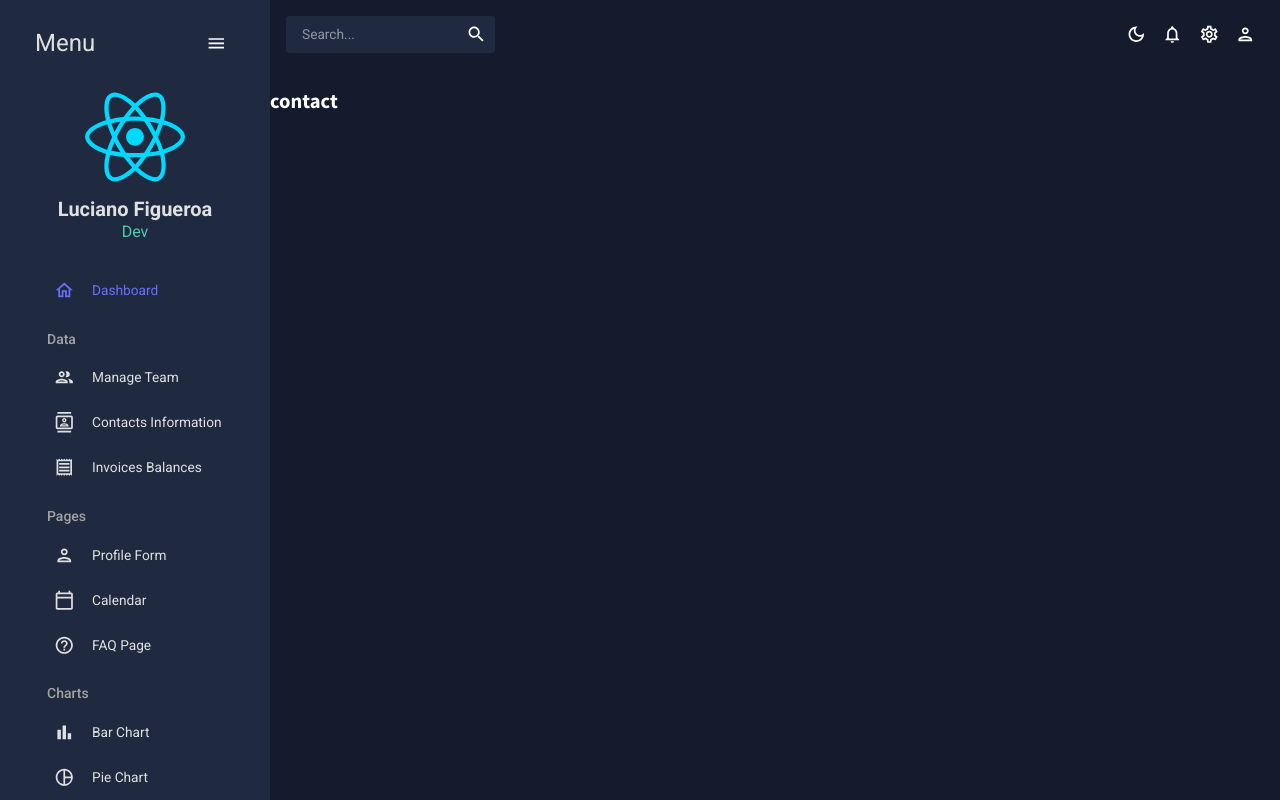
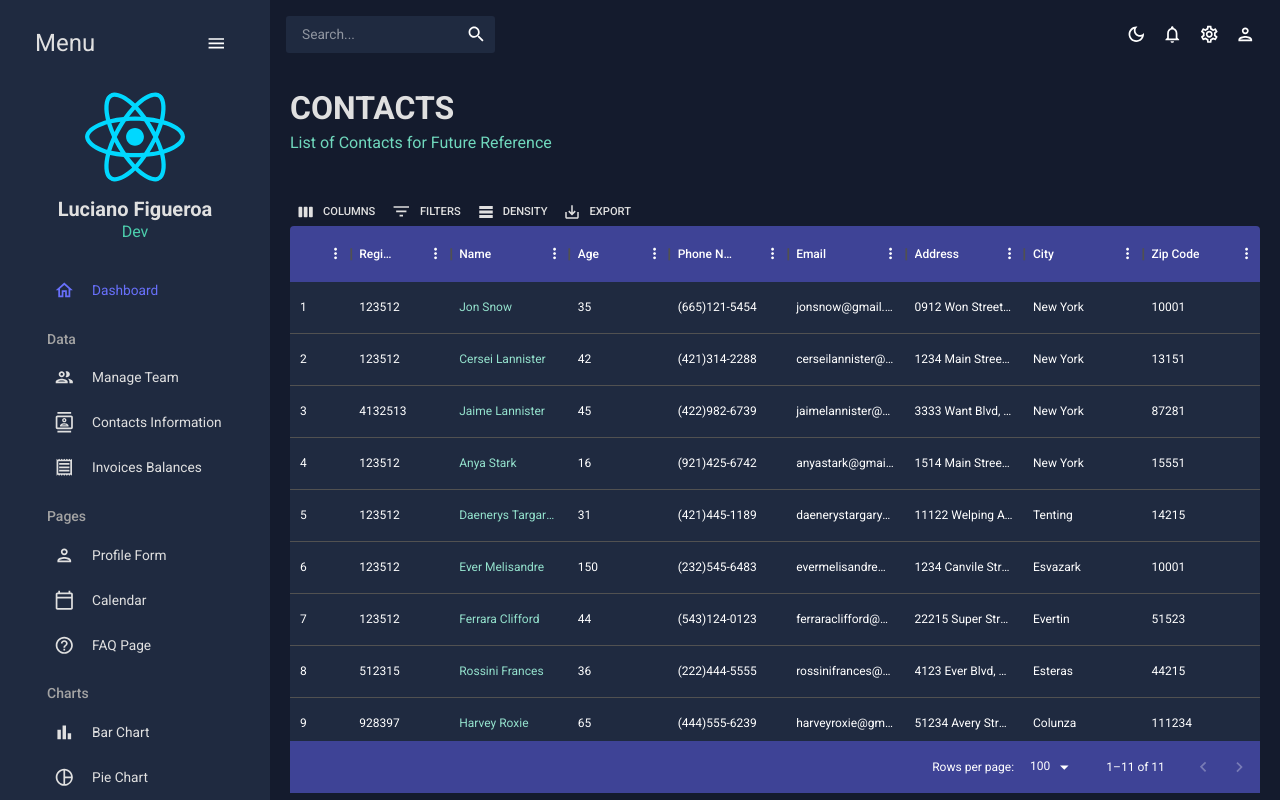
Before and after one commit to karluxio/frontend-react-admin-app, a React app: page /contact in a window 1280 px wide. Built offline with nearby package versions, Linux system fonts and the light colour scheme; the HTML template or start-up script is replaced by a standard one.

Commit message:
feat: add data grid to Contacts scene with mockData

```diff
--- a/src/router/AppRouter.jsx
+++ b/src/router/AppRouter.jsx
@@ -1,4 +1,4 @@
-import { Dashboard, Team } from "@/scenes";
+import { Contacts, Dashboard, Team } from "@/scenes";
 import { Navigate, Route, Routes } from "react-router-dom";
 
 export const AppRouter = () => {
@@ -6,7 +6,7 @@
     <Routes>
       <Route path="/" element={<Dashboard />} />
       <Route path="/team" element={<Team />} />
-      <Route path="/contact" element={<h2>contact</h2>} />
+      <Route path="/contact" element={<Contacts />} />
       <Route path="/invoices" element={<h2>invoices</h2>} />
       <Route path="/form" element={<h2>form</h2>} />
       <Route path="/bar" element={<h2>bar</h2>} />
--- /dev/null
+++ b/src/scenes/contacts/index.jsx
@@ -0,0 +1,102 @@
+import { mockDataContacts } from '@/data'
+import { tokens } from '@/theme'
+import { Header } from '@/components'
+import { Box, useTheme } from '@mui/material'
+import { DataGrid, GridToolbar } from '@mui/x-data-grid'
+
+export const Contacts = () => {
+  const theme = useTheme()
+  const colors = tokens(theme.palette.mode)
+
+  const columns = [
+    { field: 'id', headerName: 'ID', flex: 0.5 },
+    { field: 'registrarId', headerName: 'Registrar ID' },
+    {
+      field: 'name',
+      headerName: 'Name',
+      flex: 1,
+      cellClassName: 'name-column--cell'
+    },
+    {
+      field: 'age',
+      headerName: 'Age',
+      type: 'number',
+      headerAlign: 'left',
+      align: 'left'
+    },
+    {
+      field: 'phone',
+      headerName: 'Phone Number',
+      flex: 1
+    },
+    {
+      field: 'email',
+      headerName: 'Email',
+      flex: 1
+    },
+    {
+      field: 'address',
+      headerName: 'Address',
+      flex: 1
+    },
+    {
+      field: 'city',
+      headerName: 'City',
+      flex: 1
+    },
+    {
+      field: 'zipCode',
+      headerName: 'Zip Code',
+      flex: 1
+    }
+  ]
+
+  return (
+    <Box m='20px'>
+      <Header
+        title='CONTACTS'
+        subtitle='List of Contacts for Future Reference'
+      />
+      <Box
+        m='40px 0 0 0'
+        height='75vh'
+        sx={{
+          '& .MuiDataGrid-root': {
+            border: 'none'
+          },
+          '& .MuiDataGrid-cell': {
+            borderBottom: 'none'
+          },
+          '& .name-column--cell': {
+            color: colors.greenAccent[300]
+          },
+          '& .MuiDataGrid-columnHeaders': {
+            backgroundColor: colors.blueAccent[700],
+            borderBottom: 'none'
+          },
+          '& .MuiDataGrid-virtualScroller': {
+            backgroundColor: colors.primary[400]
+          },
+          '& .MuiDataGrid-footerContainer': {
+            borderTop: 'none',
+            backgroundColor: colors.blueAccent[700]
+          },
+          '& .MuiCheckbox-root': {
+            color: `${colors.greenAccent[200]} !important`
+          },
+          '& .MuiDataGrid-toolbarContainer .MuiButton-text': {
+            color: `${colors.grey[100]} !important`
+          }
+        }}
+      >
+        <DataGrid
+          rows={mockDataContacts}
+          columns={columns}
+          slots={{
+            toolbar: () => <GridToolbar />
+          }}
+        />
+      </Box>
+    </Box>
+  )
+}
--- a/src/scenes/index.js
+++ b/src/scenes/index.js
@@ -1,3 +1,4 @@
+export * from "./contacts";
 export * from "./dashboard";
 export * from "./global/Topbar";
 export { default as Sidebar } from "./global/sidebar/Sidebar";
--- a/src/scenes/team/index.jsx
+++ b/src/scenes/team/index.jsx
@@ -1,7 +1,7 @@
 import { Header } from "@/components";
 import { mockDataTeam } from "@/data";
 import { tokens } from "@/theme";
-import { useTheme } from "@emotion/react";
+import { useTheme } from "@mui/material";
 import { Box, Typography } from "@mui/material";
 import { DataGrid } from "@mui/x-data-grid";
 import AdminPanelSettingsOutlinedIcon from "@mui/icons-material/AdminPanelSettingsOutlined";
```
